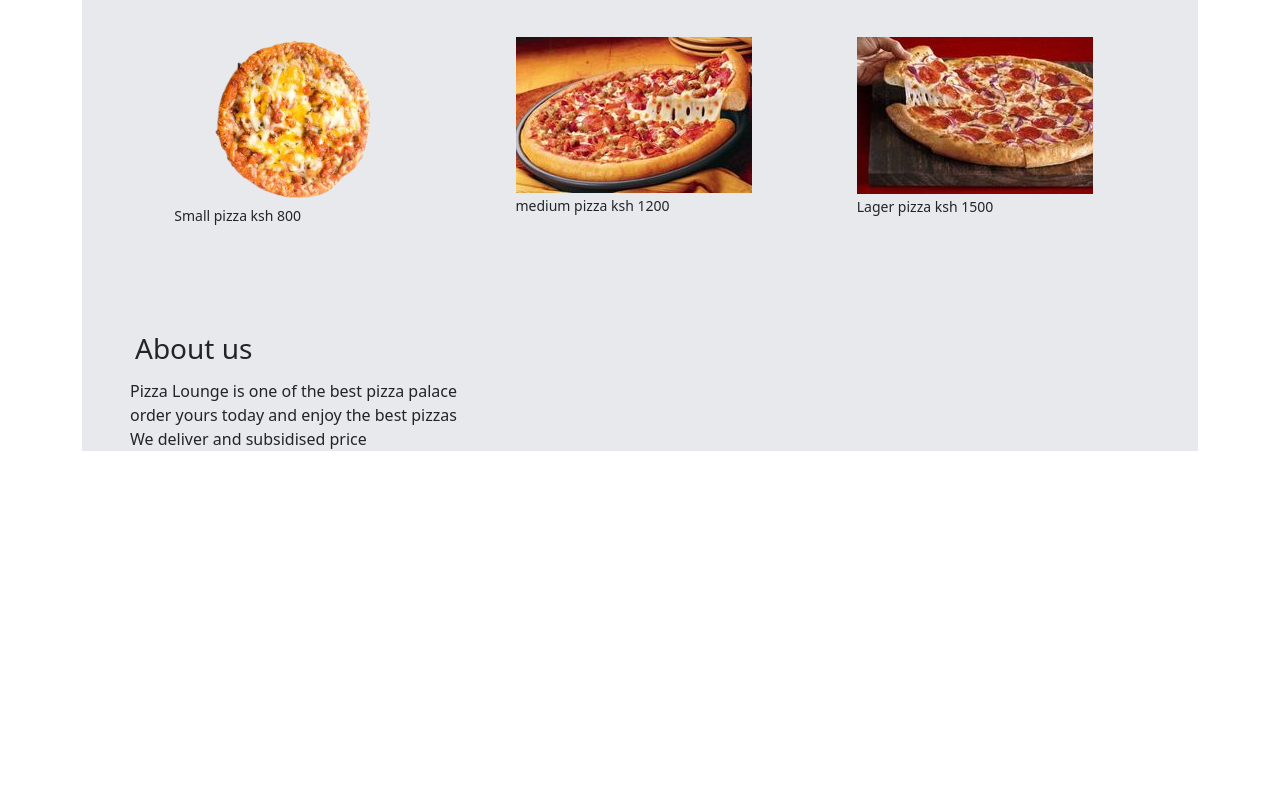
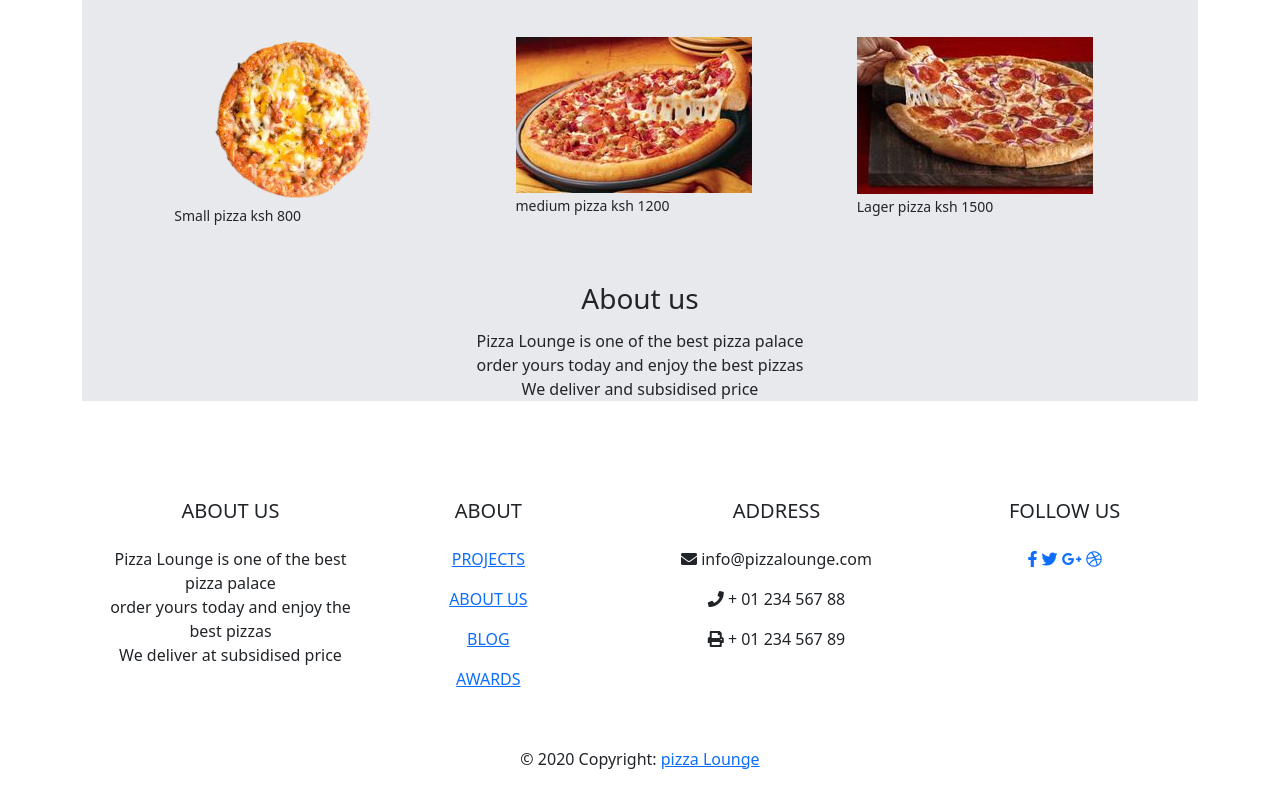
Before and after one commit to Sieva-cmd/pizza, a plain HTML site: page index.html in a window 1280 px wide. Shown: the part 590-1377 px from the top of the page. Before the commit the page ends 1057 px from the top, so only its background shows below. Drawn offline with nearby package versions, Linux system fonts and the light colour scheme; files whose address does not match are found by name.

Commit message:
create footer and style it

```diff
--- a/css/style.css
+++ b/css/style.css
@@ -1,84 +1,85 @@
-body{
+body {
     overflow-x: hidden;
 }
 
-.navbar{
+.navbar {
 
     background-color: #F5F5F5;
 }
-.navbar ul li a{
+
+.navbar ul li a {
     color: black;
 }
-#cart{
-    background-color:#F5F5F5;
+
+#cart {
+    background-color: #F5F5F5;
 }
-.welcomeText{
+
+.welcomeText {
     text-align: center;
     margin-top: 150px;
     background-image: url("images/background.png");
 }
-.welcomeText h1,h3, button{
+
+.welcomeText h1, h3, button {
     padding: 5px;
 }
-#orderBtn{
+
+#orderBtn {
     width: 150px;
     border-radius: 10px;
     border: none;
     background-color: rgb(106, 106, 233);
     margin-bottom: 50px;
 }
-#PizzaSizes{
+
+#PizzaSizes {
     text-align: center;
     margin-top: 50px;
     margin-bottom: 40px;
 }
-.col-md-3{
+
+/* .col-md-3{
 
     margin-bottom: 100px;
-}
-.pizzas{
+} */
+.pizzas {
     display: flex;
     flex-direction: row;
     justify-content: space-evenly;
 
 }
-#three{
+
+.three {
     background-color: #E8E9EC;
+}
 
+.about {
+    text-align: center;
+    margin-top: 50px;
+    margin-bottom: 50px;
+}
+
+
+
+
+@media only screen and (min-width: 360px) {
 
 
 
 }
 
-
-
-
-@media only screen
-and (min-width: 360px) {
-
-}
-@media only screen
-and (min-width: 414px){
-
-
-}
-@media  only screen
-and(min-width: 540px){
+@media only screen and (min-width: 414px) {
 
 
 }
 
-@media  only screen
-and(min-width: 768px){
+@media only screen and(min-width: 540px) {}
 
+@media only screen and(min-width: 768px) {}
 
-}
-@media screen
-and (min-width:1024px)
-and (min-device-width: 1200px)
-and (max-device-width: 1600px)
-and (-webkit-min-device-pixel-ratio: 1){
-    .navbar{
+@media screen and (min-width:1024px) and (min-device-width: 1200px) and (max-device-width: 1600px) and (-webkit-min-device-pixel-ratio: 1) {
+    .navbar {
         margin-left: -90px;
         margin-right: -90px;
     }
--- a/index.html
+++ b/index.html
@@ -10,6 +10,7 @@
     <script src="https://code.jquery.com/jquery-3.6.0.min.js"
         integrity="sha256-/xUj+3OJU5yExlq6GSYGSHk7tPXikynS7ogEvDej/m4=" crossorigin="anonymous"></script>
     <script src="js/script.js"></script>
+    <link rel="stylesheet" href="https://pro.fontawesome.com/releases/v5.10.0/css/all.css">
     <link rel="stylesheet" href="css/style.css">
     <title>Pizza Lounge</title>
 </head>
@@ -48,7 +49,7 @@
                     <button id="orderBtn">Order Now</button>
 
                 </Div>
-                <Div class="container-fluid" id="three">
+                <Div class=" three container">
                     <Div id="PizzaSizes">
                         <h3>Pizza Sizes</h3>
                     </Div>
@@ -78,12 +79,140 @@
                                 We deliver and subsidised price</P>
                         </Div>
                     </Div>
+
+
+
                 </Div>
+                <!-- Footer -->
+<footer class="page-footer font-small mdb-color lighten-3 pt-4">
+
+    <!-- Footer Links -->
+    <div class="container text-center text-md-left">
+
+      <!-- Grid row -->
+      <div class="row">
+
+        <!-- Grid column -->
+        <div class="col-md-4 col-lg-3 mr-auto my-md-4 my-0 mt-4 mb-1">
+
+          <!-- Content -->
+          <h5 class="font-weight-bold text-uppercase mb-4">About us</h5>
+          <P>Pizza Lounge is one of the best pizza palace <br>
+            order yours today and enjoy the best pizzas <br>
+            We deliver at subsidised price</P>
+
+        </div>
+        <!-- Grid column -->
+
+        <hr class="clearfix w-100 d-md-none">
+
+        <!-- Grid column -->
+        <div class="col-md-2 col-lg-2 mx-auto my-md-4 my-0 mt-4 mb-1">
+
+          <!-- Links -->
+          <h5 class="font-weight-bold text-uppercase mb-4">About</h5>
+
+          <ul class="list-unstyled">
+            <li>
+              <p>
+                <a href="#!">PROJECTS</a>
+              </p>
+            </li>
+            <li>
+              <p>
+                <a href="#!">ABOUT US</a>
+              </p>
+            </li>
+            <li>
+              <p>
+                <a href="#!">BLOG</a>
+              </p>
+            </li>
+            <li>
+              <p>
+                <a href="#!">AWARDS</a>
+              </p>
+            </li>
+          </ul>
+
+        </div>
+        <!-- Grid column -->
+
+        <hr class="clearfix w-100 d-md-none">
+
+        <!-- Grid column -->
+        <div class="col-md-4 col-lg-3 mx-auto my-md-4 my-0 mt-4 mb-1">
+
+          <!-- Contact details -->
+          <h5 class="font-weight-bold text-uppercase mb-4">Address</h5>
+
+          <ul class="list-unstyled">
+
+            <li>
+              <p>
+                <i class="fas fa-envelope mr-3"></i> info@pizzalounge.com</p>
+            </li>
+            <li>
+              <p>
+                <i class="fas fa-phone mr-3"></i> + 01 234 567 88</p>
+            </li>
+            <li>
+              <p>
+                <i class="fas fa-print mr-3"></i> + 01 234 567 89</p>
+            </li>
+          </ul>
+
+        </div>
+        <!-- Grid column -->
+
+        <hr class="clearfix w-100 d-md-none">
+
+        <!-- Grid column -->
+        <div class="col-md-2 col-lg-2 text-center mx-auto my-4">
+
+          <!-- Social buttons -->
+          <h5 class="font-weight-bold text-uppercase mb-4">Follow Us</h5>
+
+          <!-- Facebook -->
+          <a type="button" class="btn-floating btn-fb">
+            <i class="fab fa-facebook-f"></i>
+          </a>
+          <!-- Twitter -->
+          <a type="button" class="btn-floating btn-tw">
+            <i class="fab fa-twitter"></i>
+          </a>
+          <!-- Google +-->
+          <a type="button" class="btn-floating btn-gplus">
+            <i class="fab fa-google-plus-g"></i>
+          </a>
+          <!-- Dribbble -->
+          <a type="button" class="btn-floating btn-dribbble">
+            <i class="fab fa-dribbble"></i>
+          </a>
+
+        </div>
+        <!-- Grid column -->
+
+      </div>
+      <!-- Grid row -->
+
+    </div>
+    <!-- Footer Links -->
+
+    <!-- Copyright -->
+    <div class="footer-copyright text-center py-3">© 2020 Copyright:
+      <a href="#"> pizza Lounge</a>
+    </div>
+    <!-- Copyright -->
+
+  </footer>
+  <!-- Footer -->
+
             </Div>
 
 
         </div>
-
+    </div>
 </body>
 
 </html>
```
